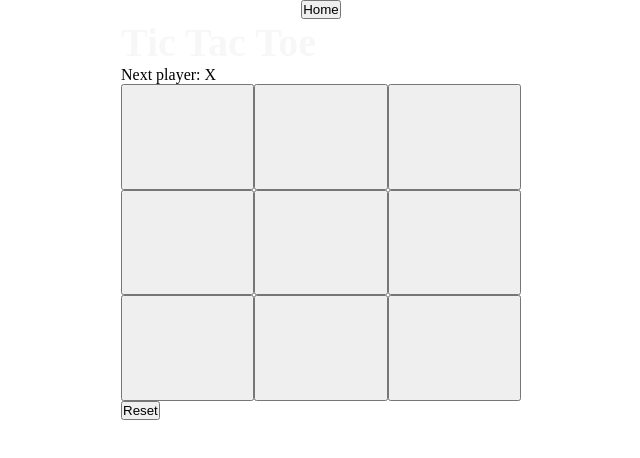
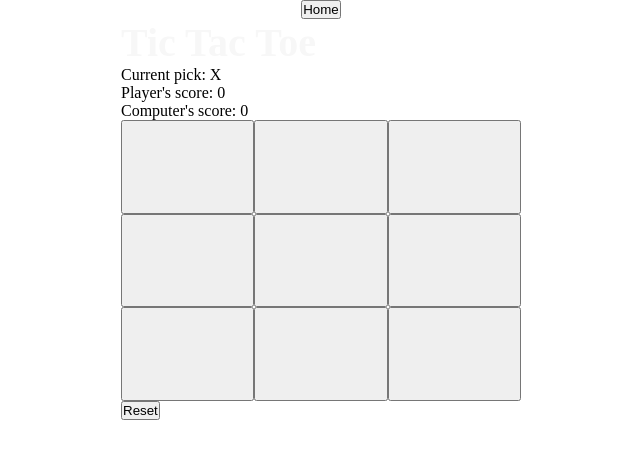
Before and after one commit to bktpp/game-scape, a React (Vite) app: page /tic-tac-toe in a window 1280 px wide. Shown: the top 458 px of the page, without its empty margins (319-959 px from the left). Built offline with nearby package versions, Linux system fonts and the light colour scheme.

Commit message:
added scoreboard functionality for tic tac toe

```diff
--- a/src/games/tic-tac-toe/tic-tac-toe.component.jsx
+++ b/src/games/tic-tac-toe/tic-tac-toe.component.jsx
@@ -41,16 +41,18 @@ function Square({ value, onSquareClick }) {
 function Board() {
    const [squares, setSquares] = useState(Array(9).fill(null));
    const [isXTurn, setIsXTurn] = useState(true);
+   const [playerScore, setPlayerScore] = useState(0);
+   const [compScore, setCompScore] = useState(0);
 
    const winner = calculateWinner(squares);
    let status;
 
    if (winner && winner !== "tie") {
-      status = `Winner: ${winner}`;
+      status = `${winner} won!`;
    } else if (winner === "tie") {
       status = `It's a tie!`;
    } else {
-      status = `Next player: ${isXTurn ? "X" : "O"}`;
+      status = `Current pick: ${isXTurn ? "X" : "O"}`;
    }
 
    useEffect(() => {
@@ -58,6 +60,10 @@ function Board() {
          setTimeout(() => {
             getCompChoice();
          }, 1500);
+      } else if (winner === "X") {
+         setPlayerScore((score) => (score += 1));
+      } else if (winner === "O") {
+         setCompScore((score) => (score += 1));
       }
    }, [squares]);
 
@@ -97,6 +103,8 @@ function Board() {
    return (
       <>
          <div>{status}</div>
+         <div>Player&apos;s score: {playerScore}</div>
+         <div>Computer&apos;s score: {compScore}</div>
          <div className="board-row">
             <Square value={squares[0]} onSquareClick={() => handleClick(0)} />
             <Square value={squares[1]} onSquareClick={() => handleClick(1)} />
```
